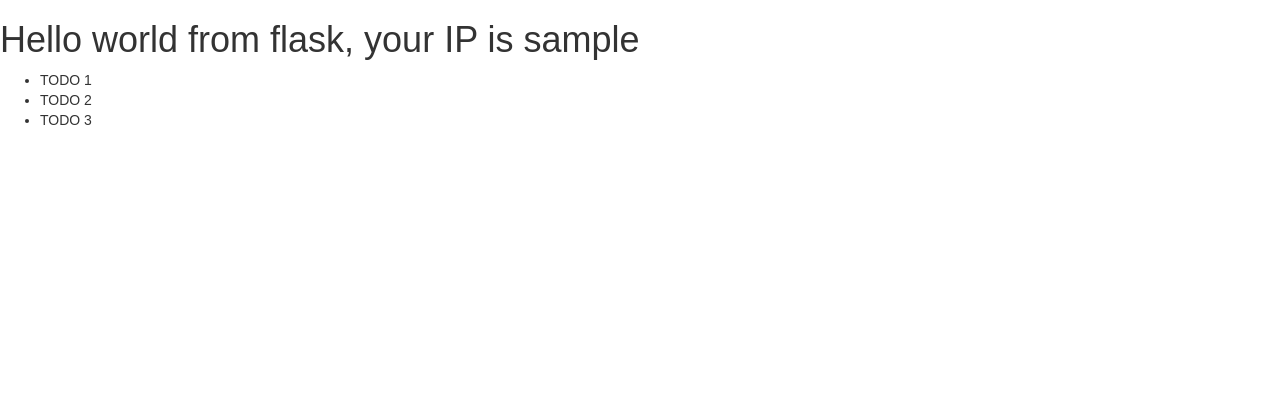
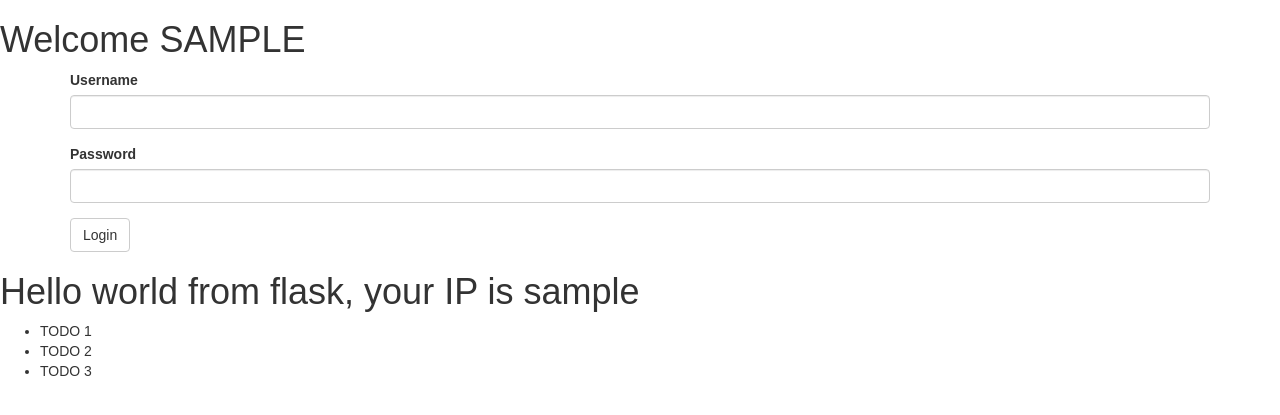
Before and after one commit to ruzguz/flask-to-do-list, a Flask app: page /hello in a window 1280 px wide. Shown: the part 52-467 px from the top of the page. Run offline with Flask 2, Linux system fonts and the light colour scheme; the visitor is signed in with stand-in values (Sample User, id 1); some libraries are stand-ins or nearby versions.

Commit message:
Create login form

```diff
--- a/main.py
+++ b/main.py
@@ -1,5 +1,8 @@
-from flask import Flask, request, make_response, redirect, render_template, session
+from flask import Flask, request, make_response, redirect, render_template, session, url_for
 from flask_bootstrap import Bootstrap
+from flask_wtf import FlaskForm
+from wtforms.fields import StringField, PasswordField, SubmitField
+from wtforms.validators import DataRequired
 
 
 ## app configuration
@@ -13,6 +16,12 @@ app.config['SECRET_KEY'] = 'DONT TELL THE SECRET'
 todos = [ 'TODO 1', 'TODO 2', 'TODO 3' ]
 
 
+## Forms
+class LoginForm(FlaskForm):
+    username = StringField('Username', validators=[DataRequired()])
+    password = PasswordField('Password', validators=[DataRequired()])
+    submit = SubmitField('Login')
+
 ## Routes
 @app.route('/')
 def index():
@@ -25,15 +34,27 @@ def index():
     return response
 
 
-@app.route('/hello')
+@app.route('/hello', methods=['GET', 'POST'])
 def hello():
-    # Getting user IP
+    # Getting user info
     user_ip = session.get('user_ip')
+    username = session.get('username')
+
+    # Instantiate login form
+    login_form = LoginForm()
 
     context = {
         'user_ip': user_ip,
         'todos': todos,
+        'login_form': login_form,
+        'username': username
     }
+
+    if login_form.validate_on_submit():
+        username = login_form.username.data
+        session['username'] = username
+
+        return redirect(url_for('index'))
 
     return render_template('hello.html', **context)
 
--- a/requeriments.txt
+++ b/requeriments.txt
@@ -1,3 +1,4 @@
 flask
 python-dotenv
 flask-bootstrap
+flask-wtf
--- a/templates/hello.html
+++ b/templates/hello.html
@@ -1,5 +1,6 @@
 {% extends 'base.html' %}
 {% import 'macros.html' as macros %}
+{% import 'bootstrap/wtf.html' as wtf %}
 
 {% block title %}
     {{ super() }}
@@ -7,6 +8,12 @@
 {% endblock %}
 
 {% block content %}
+    {% if username %}
+        <h1>Welcome {{ username | upper }}</h1>
+    {% endif %}
+    <div class="container">
+        {{ wtf.quick_form(login_form) }}
+    </div>
     {% if user_ip %}
         <h1>Hello world from flask, your IP is {{ user_ip }}</h1>
 
```
